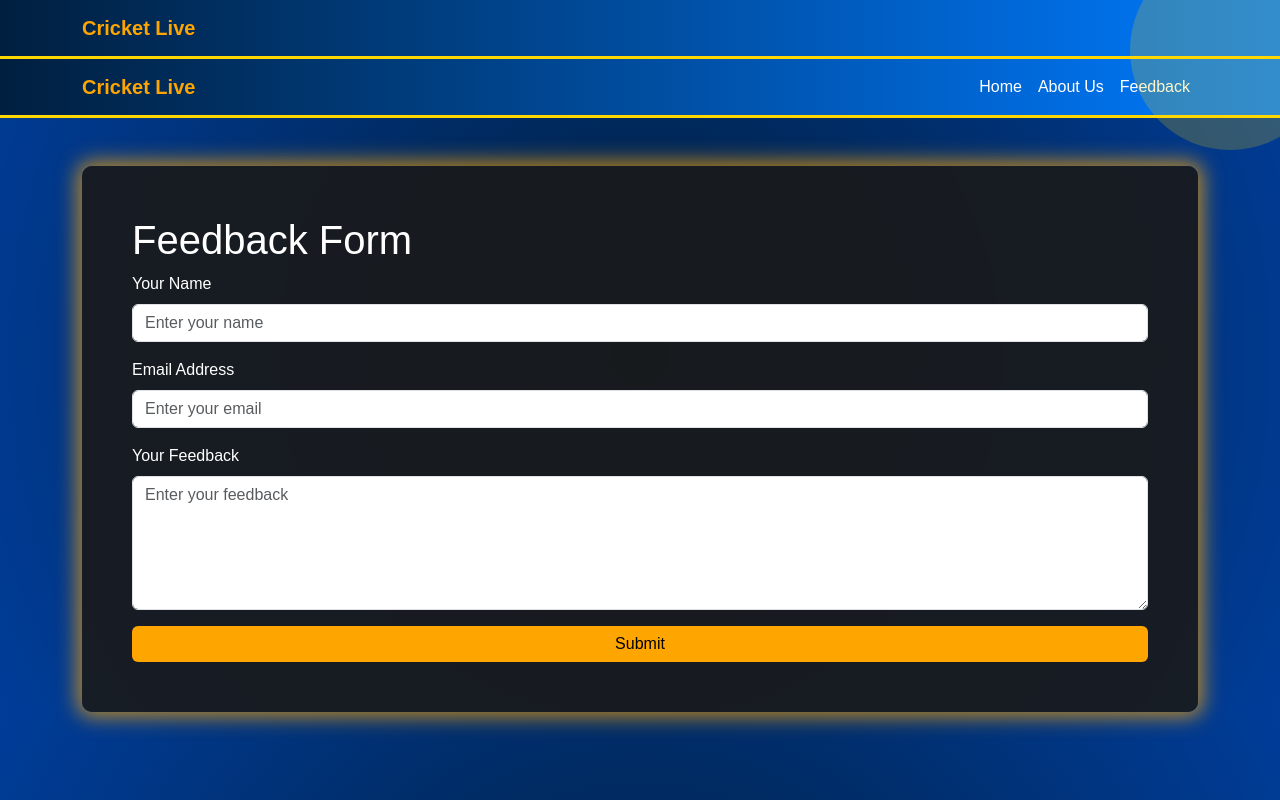
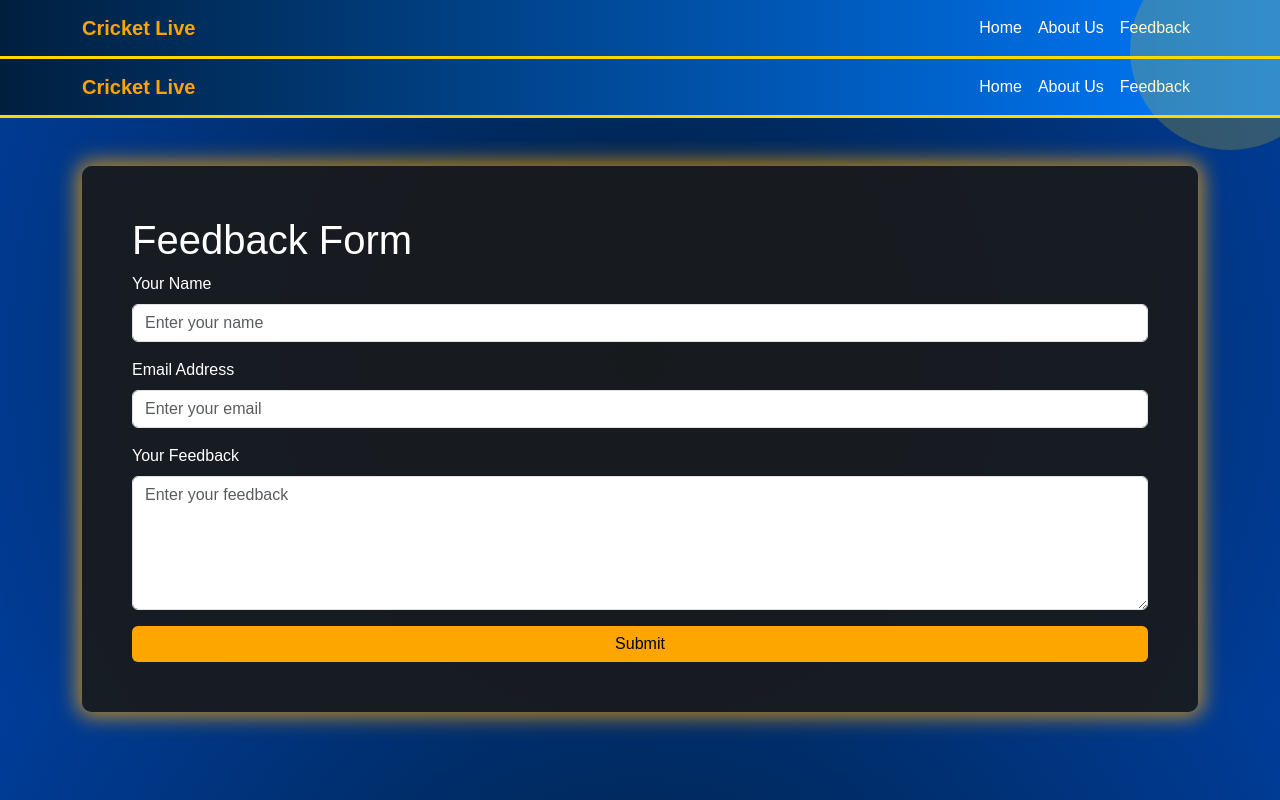
Before and after one commit to bhavya-joshi0098/cricstat, a plain HTML site: page feedback.html in a window 1280 px wide. Shown: the top 800 px of the page. Drawn offline with nearby package versions, Linux system fonts and the light colour scheme.

Commit message:
Update feedback.html

```diff
--- a/feedback.html
+++ b/feedback.html
@@ -57,6 +57,17 @@
     <nav class="navbar navbar-expand-lg">
         <div class="container">
             <a class="navbar-brand" href="index.html">Cricket Live</a>
+<ul class="navbar-nav ms-auto">
+                <li class="nav-item">
+                    <a class="nav-link text-white" href="index.html">Home</a>
+                </li>
+                <li class="nav-item">
+                    <a class="nav-link text-white" href="about.html">About Us</a>
+                </li>
+                <li class="nav-item">
+                    <a class="nav-link text-white" href="feedback.html">Feedback</a>
+                </li>
+            </ul>
         </div>
     </nav>
     <nav class="navbar navbar-expand-lg">
```
